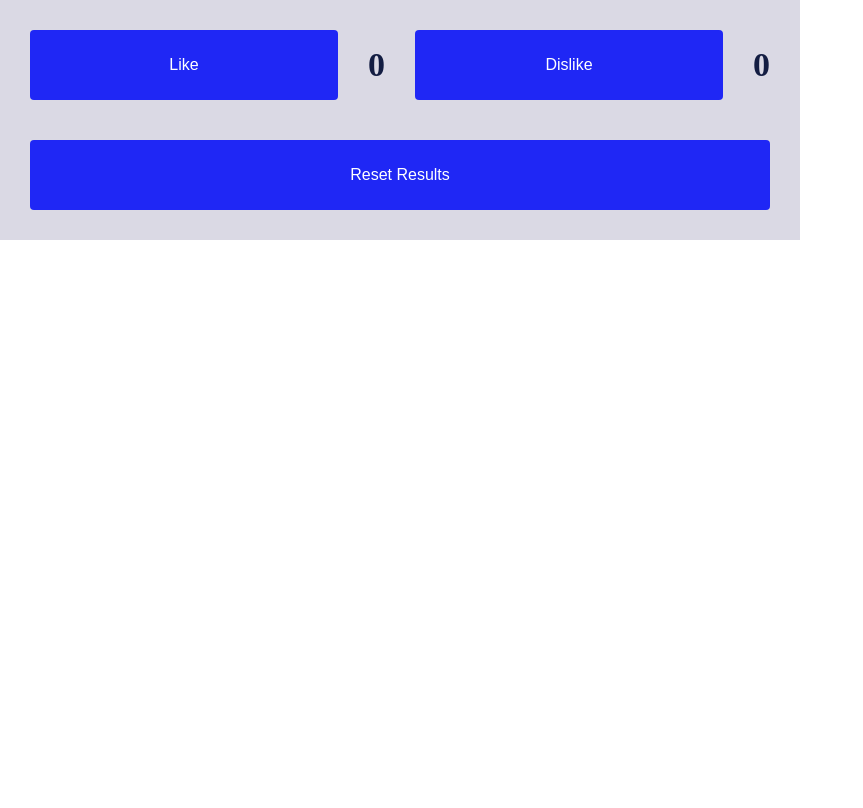
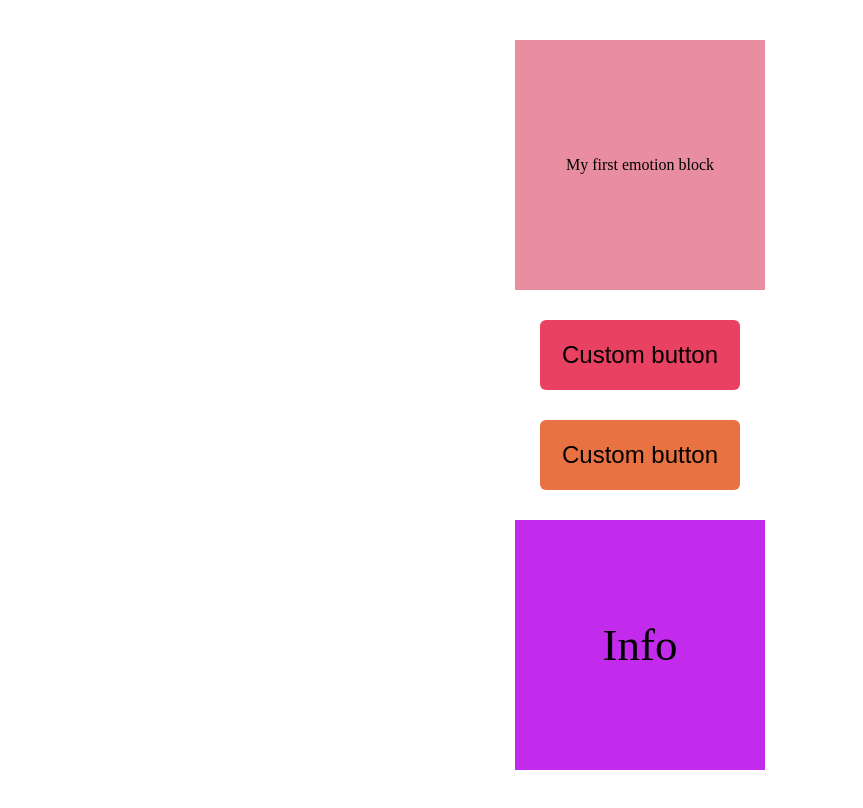
Before and after one commit to AdelBikulova/typescript_add, a React (Create React App) app: page / in a window 1280 px wide. Shown: the whole page, without its empty margins (0-863 px from the left). Built offline with nearby package versions, Linux system fonts and the light colour scheme.

Commit message:
Lesson08

```diff
--- a/src/App.tsx
+++ b/src/App.tsx
@@ -1,11 +1,14 @@
 import './App.css';
 
 // Lessons
-// import Lesson06 from './lessons/Lesson06/Lesson06';
+// import Lesson06 from 'lessons/Lesson06/Lesson06';
+// import Lesson07 from 'lessons/Lesson07/Lesson07';
+import Lesson08 from 'lessons/Lesson08/Lesson08';
 
 
 // Homeworks
-import Homework07 from './homeworks/Homework07/Homework07';
+import Homework07 from 'homeworks/Homework07/Homework07'
+
 // Consultations
 
 
@@ -13,7 +16,9 @@ function App() {
   return (
     <div className="App">
       {/* <Lesson06 /> */}
-      <Homework07/>
+      {/* <Lesson07 /> */}
+      {/* <Homework07 /> */}
+      <Lesson08 />
     </div>
   );
 }
--- a/src/lessons/Lesson08/Lesson08.tsx
+++ b/src/lessons/Lesson08/Lesson08.tsx
@@ -0,0 +1,30 @@
+import {
+  BoxComponent,
+  Lesson08Component,
+  ButtonComponent,
+  InfoBoxComponent
+} from './styles';
+
+function Lesson08() {
+  // 2 подход - inline styles
+  // const styleObject = {
+  //   fontSize: '42px',
+  //   color: 'red'
+  // }
+  const typeButton = true;
+
+  return (
+    <Lesson08Component>
+      <BoxComponent>My first emotion block</BoxComponent>
+      <ButtonComponent mainButton={typeButton}>Custom button</ButtonComponent>
+      <ButtonComponent>Custom button</ButtonComponent>
+      <InfoBoxComponent>Info</InfoBoxComponent>
+      {/* 2 подход - inline styles (в атрибут style передаётся объект) */}
+      {/* <p style={{ fontSize: '24px', color: 'blue' }}>Hello</p>
+      <p style={styleObject}>Hello</p>
+      <div style={styleObject}>Bye</div> */}
+    </Lesson08Component>
+  )
+}
+
+export default Lesson08
--- /dev/null
+++ b/src/lessons/Lesson08/styles.ts
@@ -0,0 +1,46 @@
+import { css } from '@emotion/react';
+import styled from "@emotion/styled";
+
+interface ButtonComponentPropsStyled {
+  mainButton?: boolean
+}
+
+//создание шаблона стилей с помощью функции css
+const commonBoxStyles = css`
+  display: flex;
+  align-items: center;
+  justify-content: center;
+  width: 250px;
+  height: 250px;
+`
+
+export const Lesson08Component = styled.div`
+ display: flex;
+ flex-direction: column;
+ align-items: center;
+ gap: 30px;
+ padding: 40px;
+`
+
+export const BoxComponent = styled.div`
+  ${commonBoxStyles}
+  background: #E88EA0;
+`
+
+export const InfoBoxComponent = styled.div`
+  ${commonBoxStyles}
+  background: #C22BEB;
+  font-size: 45px;
+`
+
+export const ButtonComponent = styled.button<ButtonComponentPropsStyled>`
+ width: 200px;
+ height: 70px;
+ border: none;
+ /* background: #E84162; */
+ background: ${({ mainButton }) => mainButton ? '#E84162' : '#E87241'} ;
+ border-radius: 6px;
+ font-size: 24px;
+ padding: 10px;
+ cursor: pointer;
+`
```
